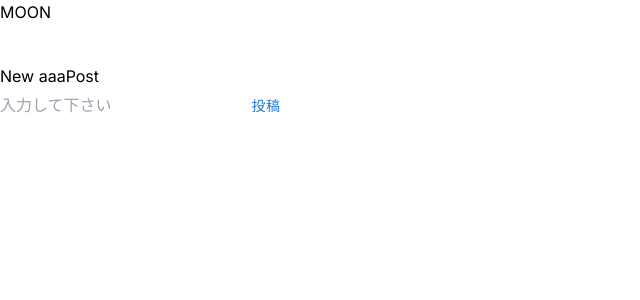
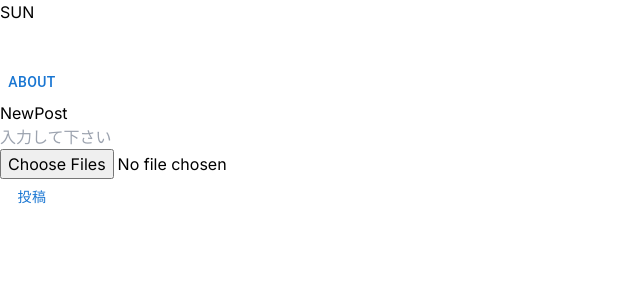
Before and after one commit to mayun1203/study, a Next.js app in the folder practice/: page /sun in a window 1280 px wide. Shown: the top 300 px of the page, without its empty margins (0-640 px from the left). Built offline with nearby package versions, Linux system fonts and the light colour scheme.

Commit message:
commit:プロフィール編集途中

```diff
--- a/practice/src/app/level1/page.tsx
+++ b/practice/src/app/level1/page.tsx
@@ -3,5 +3,5 @@ export default function Level1(){
     <div>
         <p>AAAAAAA</p>
     </div>
- )
+ );
 }
--- a/practice/src/app/moon/page.tsx
+++ b/practice/src/app/moon/page.tsx
@@ -1,9 +1,12 @@
+import { NewPost } from "@/components/new_post";
+
 export default function Moon() {
     const title = "MOON";
 
     return (
       <div>
         <p>{title}</p>
+        <　NewPost />
       </div>
     );
   }
--- /dev/null
+++ b/practice/src/app/profile/page.tsx
@@ -0,0 +1,7 @@
+export default function Profile () {
+    return(
+        <div>
+            <h1>MyProfile</h1>
+        </div>
+    );
+}
--- /dev/null
+++ b/practice/src/app/profile_edit/page.tsx
@@ -0,0 +1,10 @@
+import { MyProfileEdit } from "@/components/profile_edit";
+
+export default function profileEdit () {
+    return(
+        <div style={{textAlign:"center"}}>
+            <p>＜プロフィール設定＞</p>
+            < MyProfileEdit />
+        </div>
+    );
+}
--- a/practice/src/app/sun/page.tsx
+++ b/practice/src/app/sun/page.tsx
@@ -1,8 +1,8 @@
 import { NewPost } from "@/components/new_post";
+// import { Header } from "@/components/common"
 
 export default function Moon() {
-    const title = "MOON";
-
+    const title = "SUN";
     return (
       <div>
         <p>{title}</p>
--- a/practice/src/components/common/index.tsx
+++ b/practice/src/components/common/index.tsx
@@ -1,9 +1,10 @@
+"use client"
 import React from 'react';
 
 export function Header (){
     return(
         <header>
-            <h1 >POST</h1>
+            <p>POST</p>
             <nav>
                 <ul >
                     <li>
@@ -15,6 +16,9 @@ export function Header (){
                     <li>
                         <p>MOON</p>
                     </li>
+                    <li>
+                        <p>EDIT</p>
+                    </li>
                 </ul>
             </nav>
         </header>
--- a/practice/src/components/new_post/index.tsx
+++ b/practice/src/components/new_post/index.tsx
@@ -1,35 +1,66 @@
 "use client"
 import { Button } from "@mui/material";
+import { useRouter } from "next/navigation";
 import { useState } from "react";
 
 export function NewPost() {
   const [post, setPost] = useState("");
-  const [postButton, setPostButton] = useState(false);
+  const [send,setSend] = useState<string[]>([]);
+  // const [postButton, setPostButton] = useState(false);
+  const {push} = useRouter();
+
+  const pushAboutButton =()=>{
+    const useConfirm = window.confirm("本当に遷移しますか？");
+    if(useConfirm){
+      push("/about")
+    };
+  };
 
   const onChangePostValue = (e: React.ChangeEvent<HTMLInputElement>) => {
+    // 文字を入力したい
+    // 入力した文字をどこかに保存したい
+    // const [post, setPost] = useState("");
     setPost(e.target.value);
+    // console.log(e.target.value)
   };
 
 
+  const onClickPostButton = () => {
+    // if (!postButton) setPostButton(true);
 
+    // 投稿ボタンを押したら右に入力された文字が表示される
+    //  const [send,setSend] = useState("")
+    //  setSend(post);
 
-  const onClickPostButton = () => {
-    if (!postButton) setPostButton(true);
-    if (postButton) setPostButton(false);
+    // 現在の投稿内容を配列に追加
+    if (post.trim()) {
+      setSend([...send, post]);
+      // 投稿後入力欄を空白にする
+      setPost("");
+    }
+  };
+
+  const onSubmitForm = (e: React.FormEvent)=>{
+    e.preventDefault();
   };
 
   return (
-    <div className="pt-10">
-      <p>New aaaPost</p>
-      <form>
-        <input type="text" onChange={onChangePostValue} placeholder="入力して下さい" />
-        {/* <input type="file" multiple accept="image/jpeg. image/png" onChange={}>
-          image
-        </input> */}
-        <Button type="button" onClick={onClickPostButton}>
-          投稿
-        </Button>
-      </form>
+    <div className="pt-10 flex justify-between">
+      <div className="w-full">
+        <Button onClick={pushAboutButton}>About</Button>
+        <p>NewPost</p>
+        <form onSubmit={onSubmitForm}>
+          <p><input type="text" onChange={onChangePostValue} placeholder="入力して下さい" /></p>
+          <input type="file" multiple accept="image/jpeg. image/png" />
+          <p><Button type="button" onClick={onClickPostButton}>投稿</Button></p>
+        </form>
+      </div>
+      <div className="w-full mt-5">
+        {/* 投稿内容を順に表示 */}
+        {send.map((p, index)=>(
+          <p key={index}>{p}</p>
+        ))}
+      </div>
     </div>
   );
 }
--- /dev/null
+++ b/practice/src/components/profile/index.tsx
@@ -0,0 +1,8 @@
+"use client"
+
+export function MyProfile () {
+
+    return(
+        <div>a</div>
+    )
+}
--- /dev/null
+++ b/practice/src/components/profile_edit/index.tsx
@@ -0,0 +1,63 @@
+"use client"
+
+import { useState } from "react"
+// import { Button } from "@mui/material";
+
+export function MyProfileEdit () {
+    // type Profile = { username:string, email:string, phoneNumber:number|null, profileImage:File|null }
+    // const [profile , setProfile] = useState<Profile>({
+    //     userName: "",
+    //     email:"",
+    //     phoneNumber:null,
+    //     profileImage:null,
+    // });
+
+    const [name, setName] = useState("");
+    const [email, setEmail] = useState("");
+    // const [phoneNumber, setPhoneNumber] = useState("")
+    // const [keep ,setKeep] = useState([]);
+    // const [keep ,setKeep] = useState({
+    //     name:"",
+    //     email:""
+    // });
+
+
+
+    const changeName = (e: React.ChangeEvent<HTMLInputElement>) => {
+        setName(e.target.value)
+    };
+
+    const changeEmail = (e: React.ChangeEvent<HTMLInputElement>) => {
+        setEmail(e.target.value)
+    };
+
+    // const clickNameButton = () => {
+    //     if(name.trim()){
+    //         setKeep([...keep, name])
+    //         setName("")
+    //     }
+    // };
+
+    // const clickEmailButton = () => {
+    //     if(email.trim()){
+    //         setKeep([...keep, email])
+    //         setEmail("")
+    //     }
+    // };
+
+    return(
+        <div>
+            <form>
+                <p>氏名：<input type="text" onChange={changeName} placeholder="名前を入力して下さい"/></p>
+                <span>{name}</span>
+                {/* email */}
+                <p>Email：<input type="text" onChange={changeEmail} placeholder="メールアドレスを入力して下さい"/></p>
+                <span>{email}</span>
+                {/* phone */}
+                <input type="text" />
+                {/* image */}
+                <input type="text" />
+            </form>
+        </div>
+    );
+}
```
Also changed, not shown: practice/src/components/common/header.tsx (deleted, +0 -26 lines), tailwind.config.js (added, +8 -0 lines), 1 other file (tests, documents, lock files or other folders).
